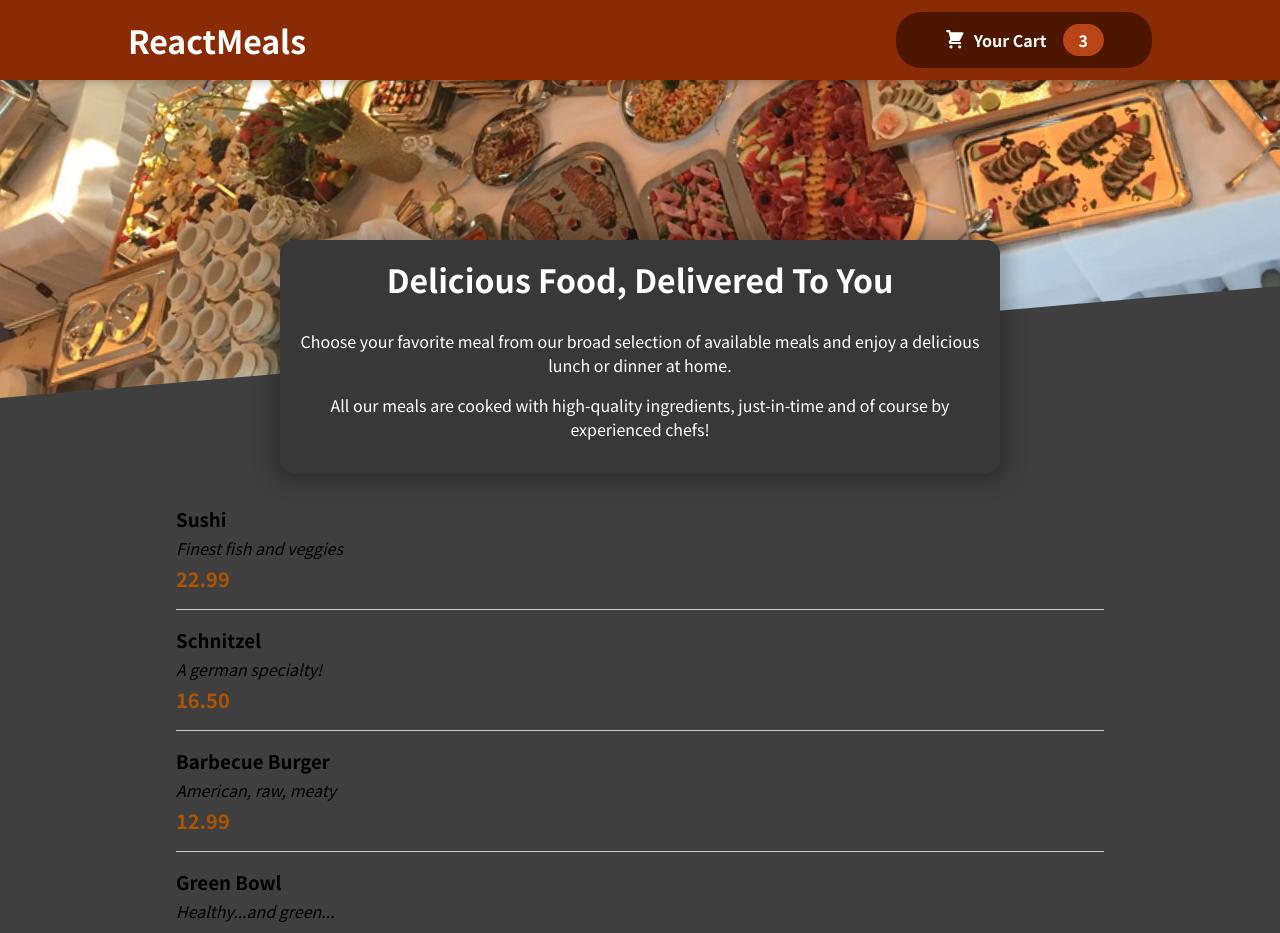
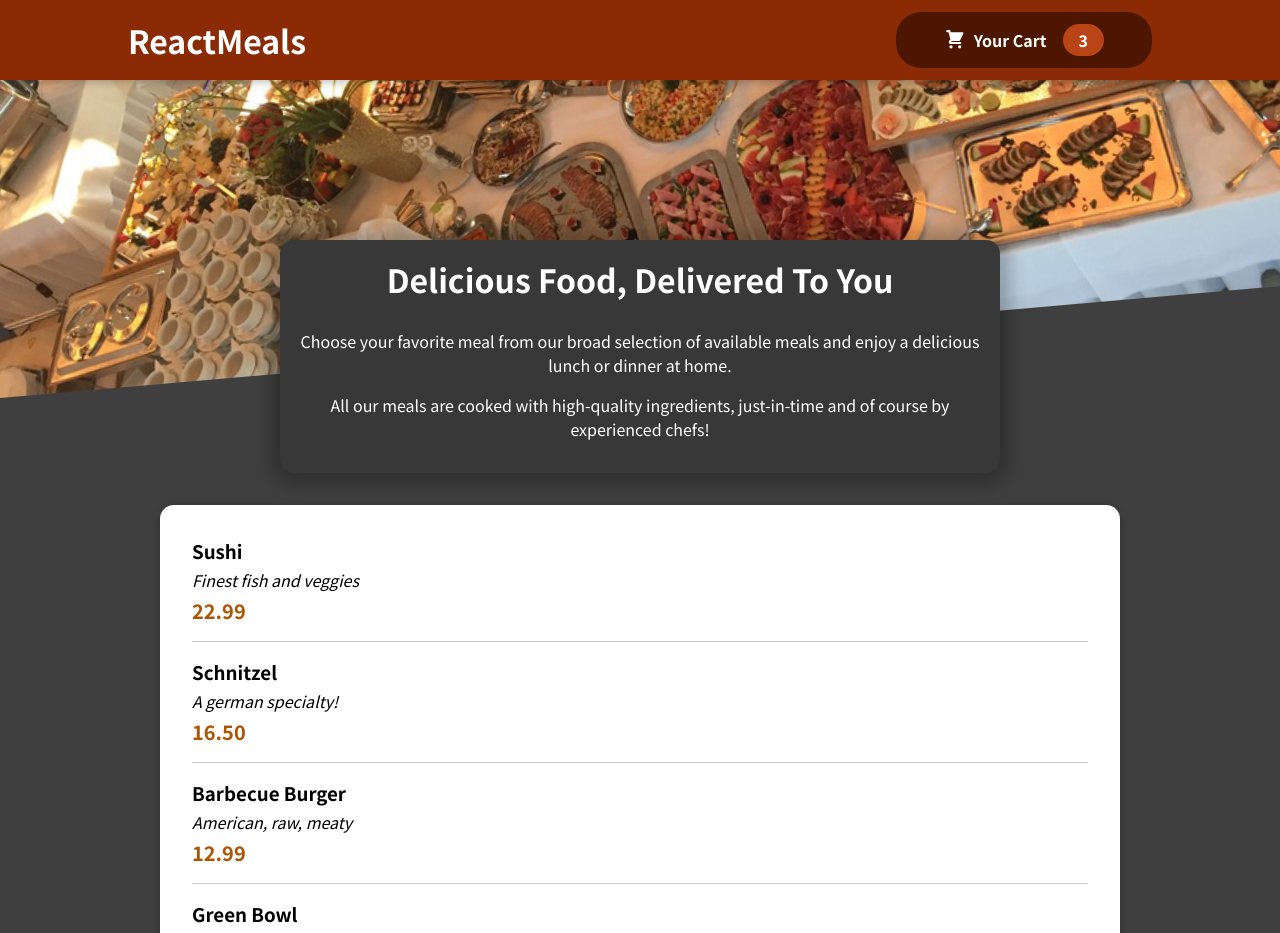
Before and after one commit to AsmaaFH/Max-Course_Order-Food-App, a React (Create React App) app: page / in a window 1280 px wide. Shown: the top 933 px of the page. Built offline with nearby package versions, Linux system fonts and the light colour scheme.

Commit message:
card css

```diff
--- a/src/components/UI/Card.js
+++ b/src/components/UI/Card.js
@@ -1,7 +1,8 @@
 import React from 'react';
+import classes from './Card.module.css';
 
 const Card = (props) => {
-  return <div>{props.children}</div>;
+  return <div className={classes.card}>{props.children}</div>;
 };
 
 export default Card;
```
